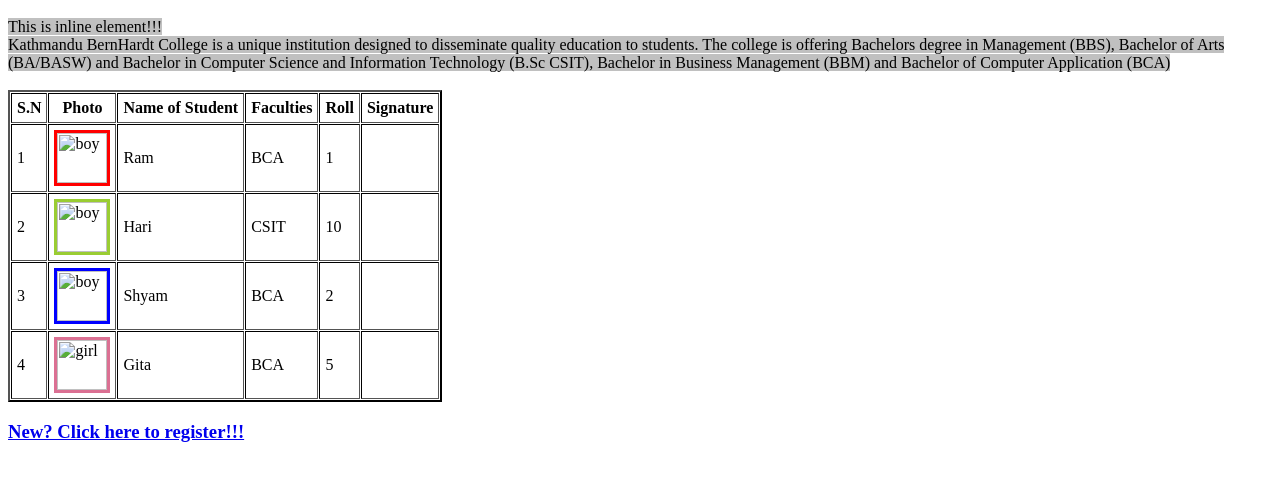
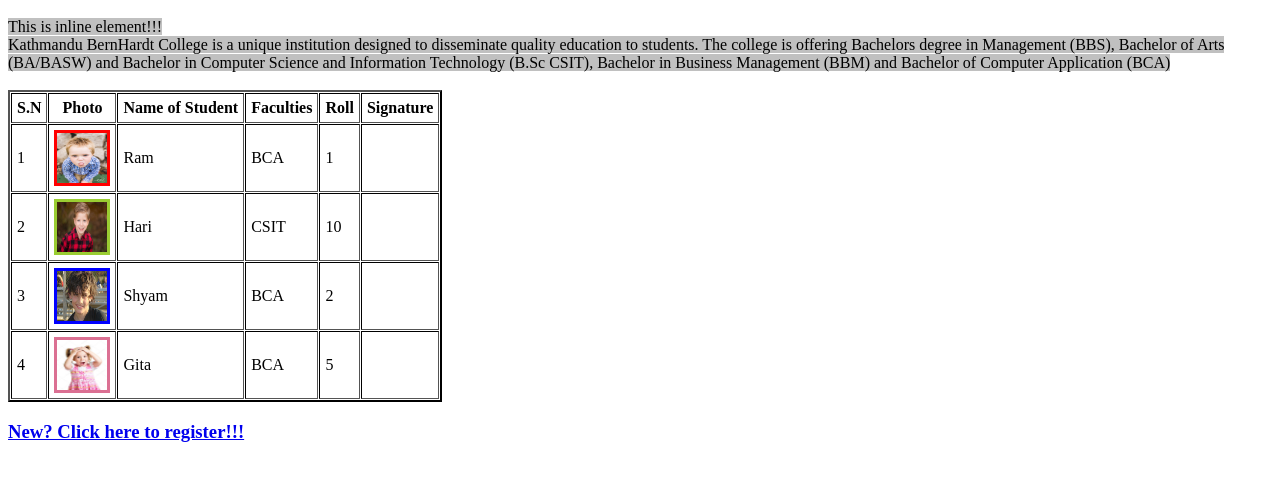
Before and after one commit to Sugambaj7/sugambajrabajracharya, a plain HTML site: page index.html in a window 1280 px wide. Shown: the part 48-528 px from the top of the page. Drawn offline with Linux system fonts and the light colour scheme.

Commit message:
Update index.html

```diff
--- a/index.html
+++ b/index.html
@@ -21,7 +21,7 @@
             </tr>
             <tr>
                 <td>1</td>
-                <td><img src="images/1.jpg" alt="boy" height="50px" width="50px" border="3px" style="border-color:red"></td>
+                <td><img src="1.jpg" alt="boy" height="50px" width="50px" border="3px" style="border-color:red"></td>
                 <td>Ram</td>
                 <td>BCA</td>
                 <td>1</td>
@@ -29,7 +29,7 @@
             </tr>
             <tr>
                 <td>2</td>
-                <td><img src="images/hari.jpg" alt="boy" height="50px" width="50px" border="3px" style="border-color:yellowgreen"></td>
+                <td><img src="hari.jpg" alt="boy" height="50px" width="50px" border="3px" style="border-color:yellowgreen"></td>
                 <td>Hari</td>
                 <td>CSIT</td>
                 <td>10</td>
@@ -37,7 +37,7 @@
             </tr>
             <tr>
                 <td>3</td>
-                <td><img src="images/shyam.jpg" alt="boy" height="50px" width="50px" border="3px" style="border-color:blue"></td>
+                <td><img src="shyam.jpg" alt="boy" height="50px" width="50px" border="3px" style="border-color:blue"></td>
                 <td>Shyam</td>
                 <td>BCA</td>
                 <td>2</td>
@@ -45,7 +45,7 @@
             </tr>
             <tr>
                 <td>4</td>
-                <td><img src="images/gita.jpg" alt="girl" height="50px" width="50px"border="3px" style="border-color:palevioletred" ></td>
+                <td><img src="gita.jpg" alt="girl" height="50px" width="50px"border="3px" style="border-color:palevioletred" ></td>
                 <td>Gita</td>
                 <td>BCA</td>
                 <td>5</td>
```
